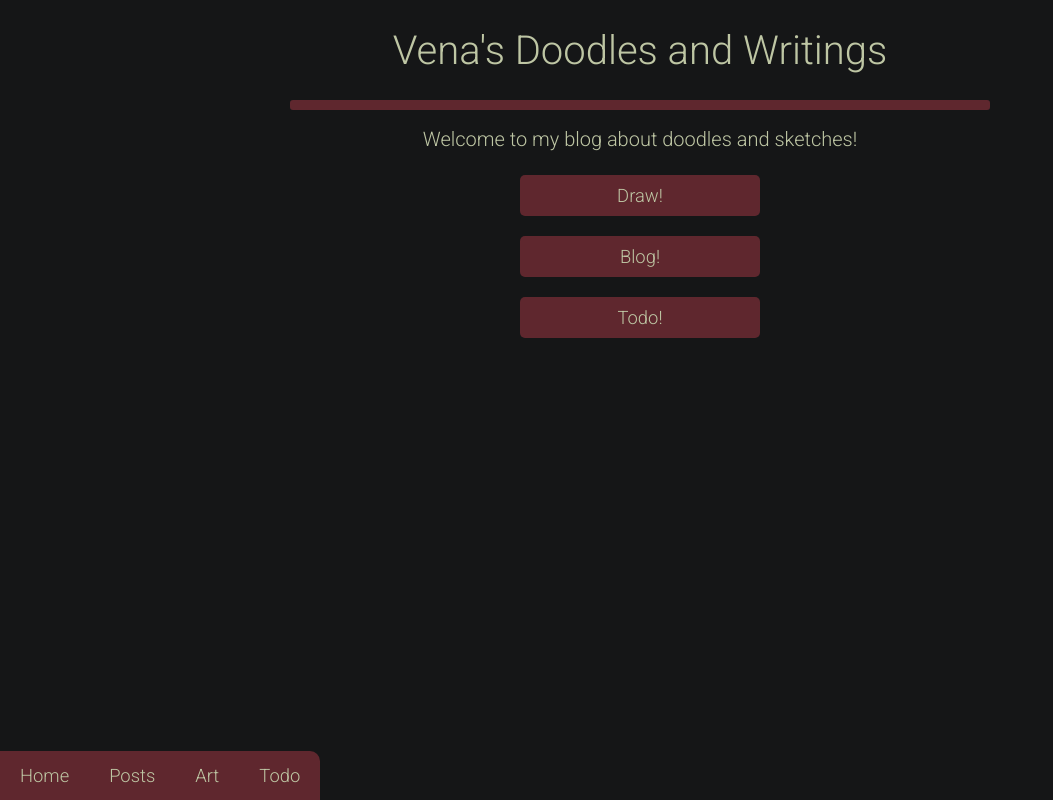
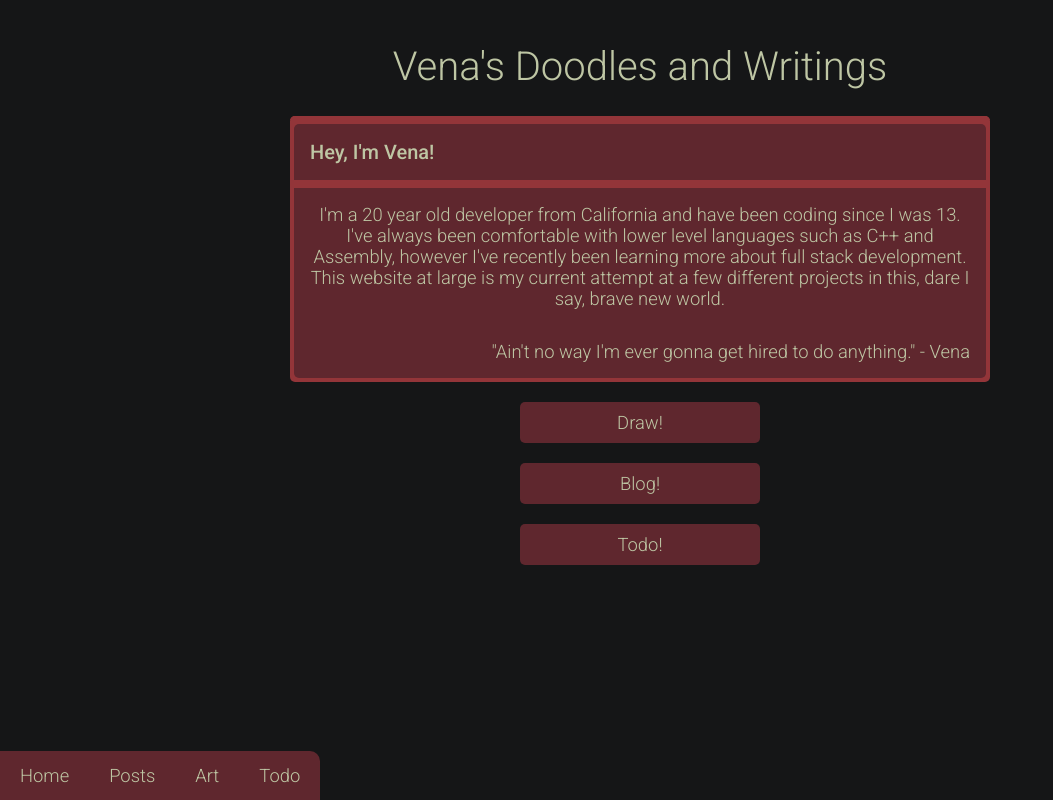
Before and after one commit to VenaMaybe/first_flask_site, a Flask app: page / in a window 1280 px wide. Shown: the whole page, without its empty margins (0-1053 px from the left). Run offline with Flask 3, Linux system fonts and the light colour scheme.

Commit message:
Improving main page!

```diff
--- a/static/css/style.css
+++ b/static/css/style.css
@@ -32,6 +32,79 @@ body {
     color: var(--text-color);
     scrollbar-color: var(--secondary-color) #00000000; /* thumb and track colors */
 }
+
+/*~~ Organized ~~*/
+
+.container-width {
+    width: 80%;
+    max-width: 700px;
+    margin: 0 auto;
+}
+
+.container-height {
+    height: 100vh;
+    padding-top: 1rem;
+    padding-bottom: 5rem;
+    overflow-y: auto;
+}
+
+.block-top {
+    background-color: var(--accent-color);
+    border-radius: 5px;
+    overflow: hidden;
+}
+
+.block-text-inset {
+    background-color: var(--secondary-color);
+    border-radius: 5px;
+    margin: 0.25rem;
+    padding: 0rem 0rem;
+}
+
+p {
+    margin: 0;
+    padding: 1rem;
+}
+
+b {
+    font-family: 'Roboto', sans-serif;
+    font-weight: 500;
+    font-size: 1.25rem;
+    display: block;
+    padding: 1rem 1rem;
+}
+
+hr {
+    background-color: var(--accent-color);
+    position: relative;
+    border: none;
+    height: .25rem;
+    margin-top: 0px;
+    margin-bottom: 0px;
+    /* width: 80%;
+    max-width: 700px; */
+    z-index: 100;
+    pointer-events: none;
+    flex-grow: 0;
+    flex-shrink: 0;
+}
+
+hr.rounded {
+    border-radius: 5px;
+}
+
+hr.extended {
+    width: calc(100% + 40px); /* Extend the width by 40px */
+    margin-left: -20px; /* Offset the left margin by 20px */
+    margin-right: -20px; /* Offset the right margin by 20px */
+}
+
+hr.margined {
+    margin-top: 0.25rem;
+    margin-bottom: 0.25rem;
+}
+
+/*Unorganized*/
 
 ::-webkit-scrollbar-thumb:active {
     background: var(--secondary-color);
@@ -82,22 +155,6 @@ input[type="submit"],
     left: -1.875rem
 }
 
-hr {
-    position: relative;
-    border: none;
-    height: 10px;
-    background-color: var(--secondary-color);
-    margin-top: 0px;
-    margin-bottom: 0px;
-    border-radius: 3px;
-    width: 80%;
-    max-width: 700px;
-    z-index: 100;
-    pointer-events: none;
-    flex-grow: 0;
-    flex-shrink: 0;
-}
-
 h1 {
     font-family: 'Roboto', sans-serif;
     font-weight: 300;
@@ -125,7 +182,7 @@ li {
     /*line-height: 1.4rem;*/
     padding: 0.5rem 3rem; /* Padding for each list item */
     max-width: 35rem;
-    margin: 0 auto;
+    margin: 0 2.5rem;
     width: auto;
     cursor: move;
     user-select: none;
@@ -304,12 +361,16 @@ form {
     text-align: center;
     cursor: pointer; /* Ensures it appears clickable */
     user-select: none;
+    outline: none; /* Remove default outline */
+    -webkit-appearance: none; /* Remove default appearance on WebKit browsers */
+    -moz-appearance: none; /* Remove default appearance on Firefox */
+    appearance: none; /* Remove default appearance on other browsers */
 }
 
 .clear-button:hover {
+    user-select: none;
     background-color: var(--accent-color);
-    border: none; /* Adjust based on design */
-    user-select: none;
+    outline: none;
 }
 
 #clearCanvas {
--- a/templates/index.html
+++ b/templates/index.html
@@ -1,11 +1,27 @@
 {% extends "base.html" %}
 {% block title %}Vena's Doodles{% endblock %}
 {% block content %}
+    <div class="container-height">
+    <div class="container-width">
         <div class="header">
             Vena's Doodles and Writings
         </div>
+        <div class="block-top">
             <hr>
-    <h1>Welcome to my blog about doodles and sketches!</h1>
+            <div class="block-text-inset">
+                <b>
+                    Hey, I'm Vena!
+                </b>
+                <hr  class="extended">
+                <hr  class="extended">
+                <p align="center">
+                    I'm a 20 year old developer from California and have been coding since I was 13. I've always been comfortable with lower level languages such as C++ and Assembly, however I've recently been learning more about full stack development. This website at large is my current attempt at a few different projects in this, dare I say, brave new world.
+                </p>
+                <p align="right">
+                    "Ain't no way I'm ever gonna get hired to do anything." - Vena
+                </p>
+            </div>
+        </div>
 
         <div class="main">
             <!-- More content goes here -->
@@ -13,4 +29,6 @@
             <a href="/posts/" class="button">Blog!</a>
             <a href="/todo/" class="button">Todo!</a>
         </div>
+    </div>
+    </div>
 {% endblock %}
--- a/templates/todo.html
+++ b/templates/todo.html
@@ -16,9 +16,6 @@
 			<li data-id="{{ todo.id }}">{{ todo.text }} <button href="#" class="btn-remove" data-id="{{ todo.id }}">Remove</button></li>
 		{% endfor %}
 	</ul>
-	<p style="text-align: center;" id="rat">
-		Meowwwww
-	</p>
 
 	<!-- Socket.IO Library -->
 	<script src="https://cdnjs.cloudflare.com/ajax/libs/socket.io/4.0.0/socket.io.min.js" crossorigin="anonymous"></script>
```
Lines whose indentation alone changed are shown as unchanged.
